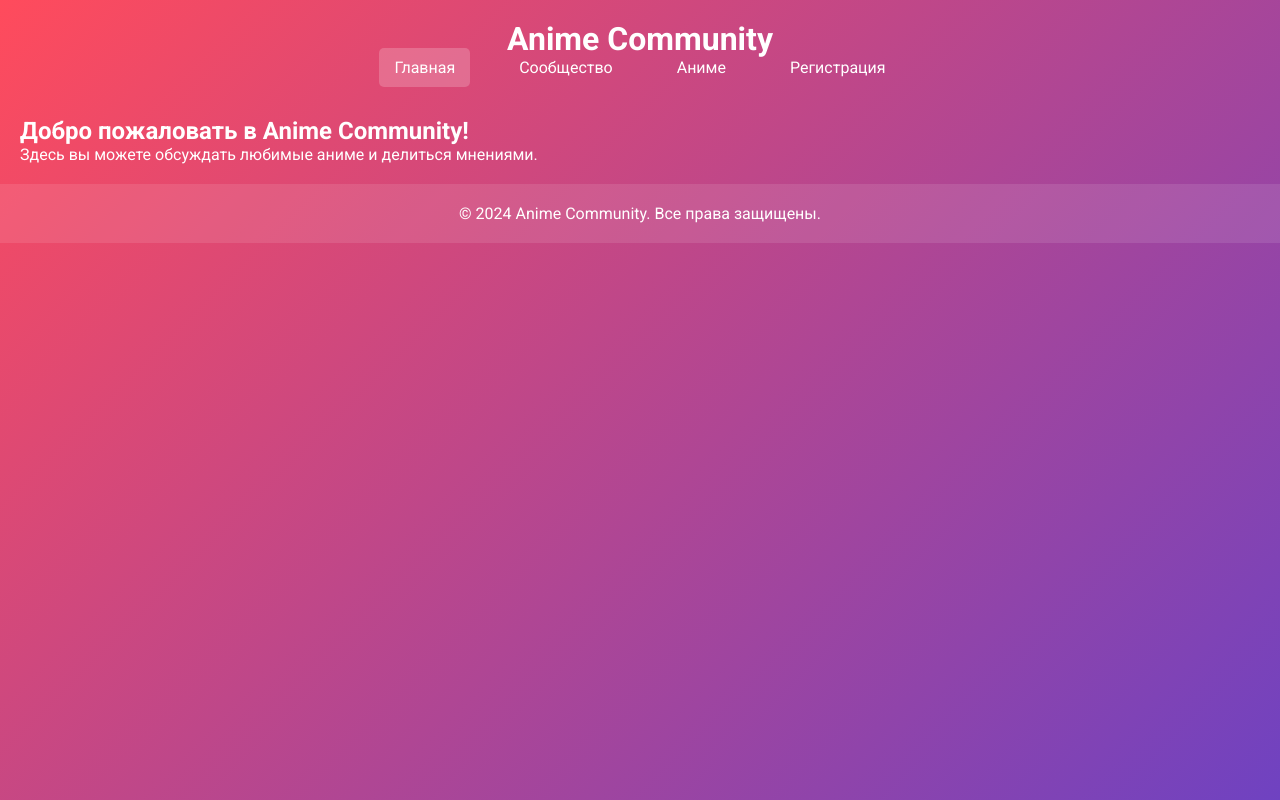
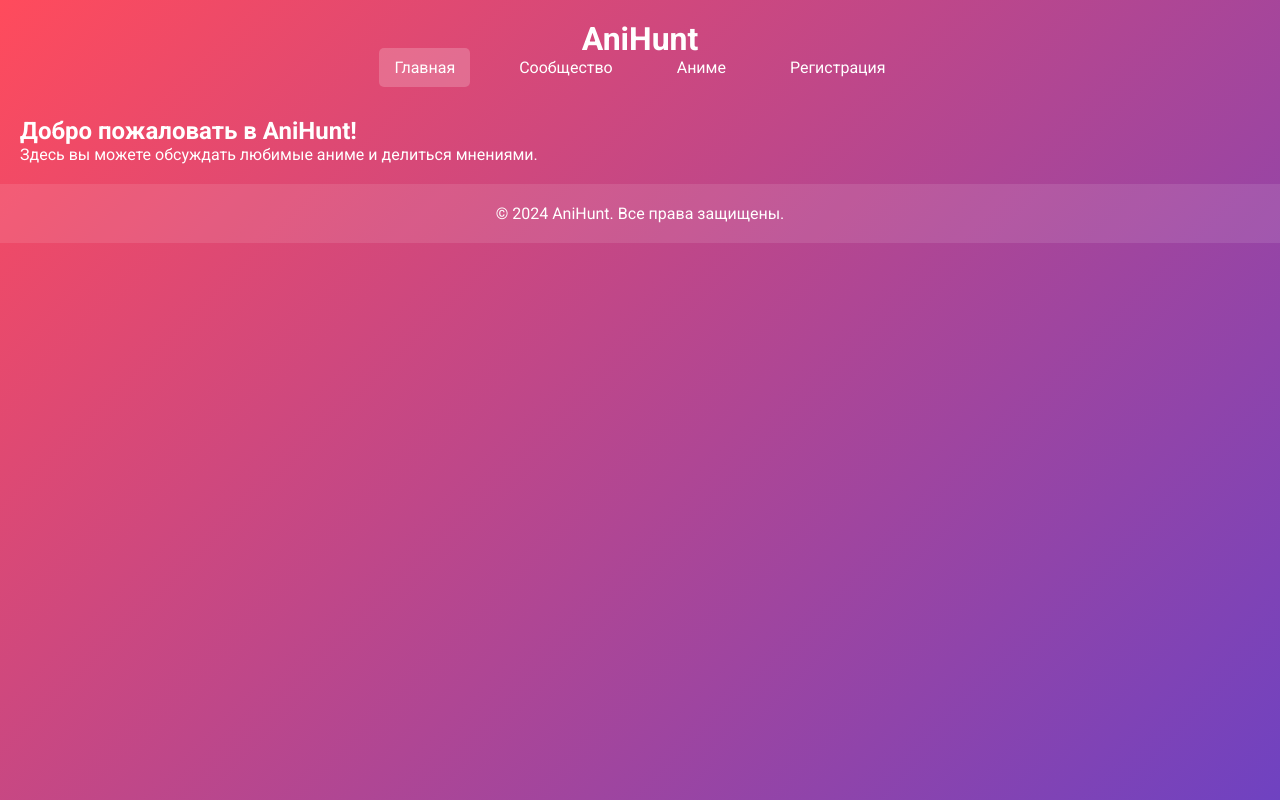
Before and after one commit to SydenMorton/AniMY, a plain HTML site: page index.html in a window 1280 px wide. Drawn offline with Linux system fonts and the light colour scheme.

Commit message:
Update index.html

```diff
--- a/index.html
+++ b/index.html
@@ -3,13 +3,13 @@
 <head>
     <meta charset="UTF-8">
     <meta name="viewport" content="width=device-width, initial-scale=1.0">
-    <title>Anime Community</title>
+    <title>AniHunt</title>
     <link rel="stylesheet" href="style.css">
     <link href="https://fonts.googleapis.com/css2?family=Roboto:wght@400;700&display=swap" rel="stylesheet">
 </head>
 <body>
     <header>
-        <h1>Anime Community</h1>
+        <h1>AniHunt</h1>
         <nav>
             <ul>
                 <li><a href="#" class="active" data-tab="home">Главная</a></li>
@@ -22,7 +22,7 @@
 
     <main>
         <section id="home" class="tab-content active">
-            <h2>Добро пожаловать в Anime Community!</h2>
+            <h2>Добро пожаловать в AniHunt!</h2>
             <p>Здесь вы можете обсуждать любимые аниме и делиться мнениями.</p>
         </section>
 
@@ -31,7 +31,7 @@
             <div id="comments">
                 <div id="user-info" style="display: none;">
                     <p id="welcome-message"></p>
-                    <button onclick="logout()">Выйти</button>
+                    <button class="btn" onclick="logout()">Выйти</button>
                 </div>
                 <div id="login-form" style="display: block;">
                     <input type="text" id="username" placeholder="Ваше имя">
@@ -74,7 +74,7 @@
     </main>
 
     <footer>
-        <p>&copy; 2024 Anime Community. Все права защищены.</p>
+        <p>&copy; 2024 AniHunt. Все права защищены.</p>
     </footer>
 
     <script src="script.js"></script>
```
